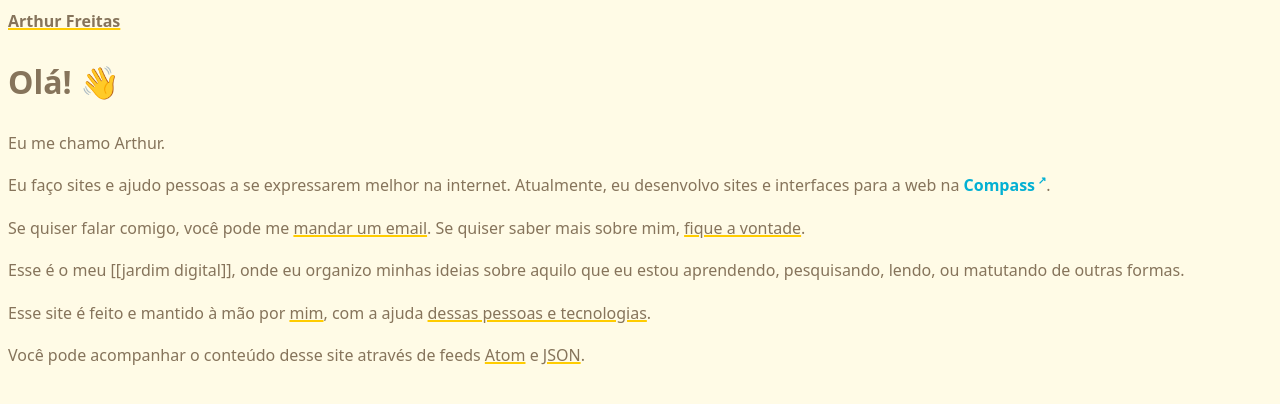
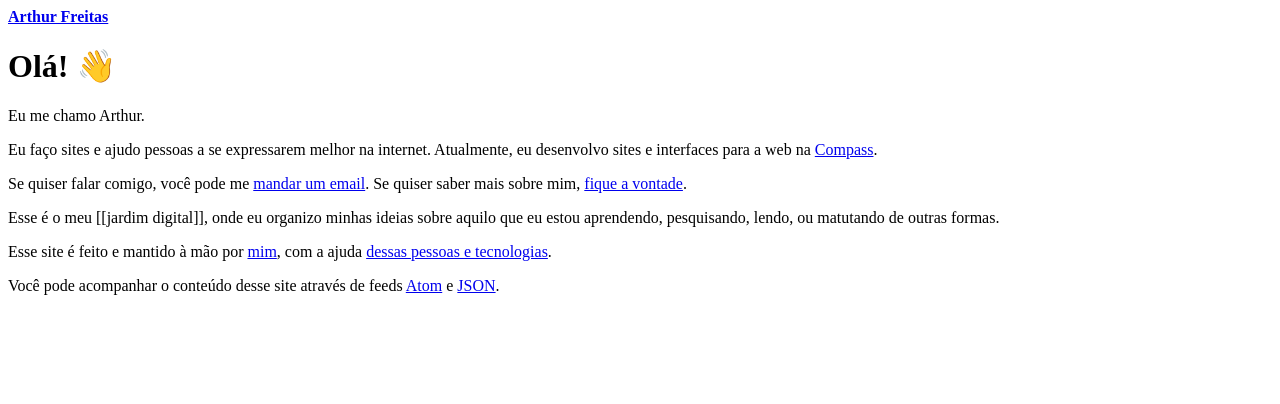
Before and after one commit to arthrfrts/arthrfrts.github.io, a Jekyll site: the page built from index.md, in a window 1280 px wide. Shown: the top 404 px of the page. Built offline with Jekyll 4.4.1, drawn with Linux system fonts in a browser that asks for light colours.

Commit message:
redefine estilos

```diff
--- a/_sass/_base.scss
+++ /dev/null
@@ -1,37 +0,0 @@
-body {
-  background-color: var(--color-background);
-  color: var(--color-text);
-  font: normal 1rem/1.65 system-ui;
-}
-
-a {
-  color: currentColor;
-  text-decoration: underline;
-  text-decoration-color: var(--color-link-internal);
-  text-decoration-thickness: 0.15em;
-  transition: all 150ms ease;
-
-  &:hover,
-  &:focus {
-    color: var(--color-link-internal);
-  }
-
-  &[href^="http"] {
-    font-weight: bold;
-    color: var(--color-link-external);
-    box-shadow: none;
-    text-decoration: none;
-
-    &::after {
-      content: "↗";
-      vertical-align: top;
-      font-size: 0.65em;
-      margin-left: 0.25em;
-    }
-
-    &:hover,
-    &:focus {
-      color: var(--color-text-subtle);
-    }
-  }
-}
--- a/_sass/_code.scss
+++ /dev/null
@@ -1,73 +0,0 @@
-.highlight  {
-  background: #f8f8f8;
-  padding: 1px 1em;
-  border-radius: 3px;
-  font-size: 1em;
-  font-size: 0.9em;
-  overflow: auto;
-  margin: 1em -1em;
-}
-
-div.highlight {
-  display: grid;
-}
-
-.highlight .c { color: #999988; font-style: italic } /* Comment */
-.highlight .err { color: #a61717; background-color: #e3d2d2 } /* Error */
-.highlight .k { font-weight: bold } /* Keyword */
-.highlight .o { font-weight: bold } /* Operator */
-.highlight .cm { color: #999988; font-style: italic } /* Comment.Multiline */
-.highlight .cp { color: #999999; font-weight: bold } /* Comment.Preproc */
-.highlight .c1 { color: #999988; font-style: italic } /* Comment.Single */
-.highlight .cs { color: #999999; font-weight: bold; font-style: italic } /* Comment.Special */
-.highlight .gd { color: #000000; background-color: #ffdddd } /* Generic.Deleted */
-.highlight .gd .x { color: #000000; background-color: #ffaaaa } /* Generic.Deleted.Specific */
-.highlight .ge { font-style: italic } /* Generic.Emph */
-.highlight .gr { color: #aa0000 } /* Generic.Error */
-.highlight .gh { color: #999999 } /* Generic.Heading */
-.highlight .gi { color: #000000; background-color: #ddffdd } /* Generic.Inserted */
-.highlight .gi .x { color: #000000; background-color: #aaffaa } /* Generic.Inserted.Specific */
-.highlight .go { color: #888888 } /* Generic.Output */
-.highlight .gp { color: #555555 } /* Generic.Prompt */
-.highlight .gs { font-weight: bold } /* Generic.Strong */
-.highlight .gu { color: #aaaaaa } /* Generic.Subheading */
-.highlight .gt { color: #aa0000 } /* Generic.Traceback */
-.highlight .kc { font-weight: bold } /* Keyword.Constant */
-.highlight .kd { font-weight: bold } /* Keyword.Declaration */
-.highlight .kp { font-weight: bold } /* Keyword.Pseudo */
-.highlight .kr { font-weight: bold } /* Keyword.Reserved */
-.highlight .kt { color: #445588; font-weight: bold } /* Keyword.Type */
-.highlight .m { color: #009999 } /* Literal.Number */
-.highlight .s { color: #d14 } /* Literal.String */
-.highlight .na { color: #008080 } /* Name.Attribute */
-.highlight .nb { color: #0086B3 } /* Name.Builtin */
-.highlight .nc { color: #445588; font-weight: bold } /* Name.Class */
-.highlight .no { color: #008080 } /* Name.Constant */
-.highlight .ni { color: #800080 } /* Name.Entity */
-.highlight .ne { color: #990000; font-weight: bold } /* Name.Exception */
-.highlight .nf { color: #990000; font-weight: bold } /* Name.Function */
-.highlight .nn { color: #555555 } /* Name.Namespace */
-.highlight .nt { color: #000080 } /* Name.Tag */
-.highlight .nv { color: #008080 } /* Name.Variable */
-.highlight .ow { font-weight: bold } /* Operator.Word */
-.highlight .w { color: #bbbbbb } /* Text.Whitespace */
-.highlight .mf { color: #009999 } /* Literal.Number.Float */
-.highlight .mh { color: #009999 } /* Literal.Number.Hex */
-.highlight .mi { color: #009999 } /* Literal.Number.Integer */
-.highlight .mo { color: #009999 } /* Literal.Number.Oct */
-.highlight .sb { color: #d14 } /* Literal.String.Backtick */
-.highlight .sc { color: #d14 } /* Literal.String.Char */
-.highlight .sd { color: #d14 } /* Literal.String.Doc */
-.highlight .s2 { color: #d14 } /* Literal.String.Double */
-.highlight .se { color: #d14 } /* Literal.String.Escape */
-.highlight .sh { color: #d14 } /* Literal.String.Heredoc */
-.highlight .si { color: #d14 } /* Literal.String.Interpol */
-.highlight .sx { color: #d14 } /* Literal.String.Other */
-.highlight .sr { color: #009926 } /* Literal.String.Regex */
-.highlight .s1 { color: #d14 } /* Literal.String.Single */
-.highlight .ss { color: #990073 } /* Literal.String.Symbol */
-.highlight .bp { color: #999999 } /* Name.Builtin.Pseudo */
-.highlight .vc { color: #008080 } /* Name.Variable.Class */
-.highlight .vg { color: #008080 } /* Name.Variable.Global */
-.highlight .vi { color: #008080 } /* Name.Variable.Instance */
-.highlight .il { color: #009999 } /* Literal.Number.Integer.Long */
--- a/_sass/_normalize.scss
+++ /dev/null
@@ -1,338 +0,0 @@
-/*! normalize.css v8.0.0 | MIT License | github.com/necolas/normalize.css */
-
-/* Document
-   ========================================================================== */
-
-/**
- * 1. Correct the line height in all browsers.
- * 2. Prevent adjustments of font size after orientation changes in iOS.
- */
-
- html {
-  line-height: 1.15; /* 1 */
-  -webkit-text-size-adjust: 100%; /* 2 */
-}
-
-/* Sections
-   ========================================================================== */
-
-/**
- * Remove the margin in all browsers.
- */
-
-body {
-  margin: 0;
-}
-
-/**
- * Correct the font size and margin on `h1` elements within `section` and
- * `article` contexts in Chrome, Firefox, and Safari.
- */
-
-h1 {
-  font-size: 2em;
-  margin: 0.67em 0;
-}
-
-/* Grouping content
-   ========================================================================== */
-
-/**
- * 1. Add the correct box sizing in Firefox.
- * 2. Show the overflow in Edge and IE.
- */
-
-hr {
-  box-sizing: content-box; /* 1 */
-  height: 0; /* 1 */
-  overflow: visible; /* 2 */
-}
-
-/**
- * 1. Correct the inheritance and scaling of font size in all browsers.
- * 2. Correct the odd `em` font sizing in all browsers.
- */
-
-pre {
-  font-size: 1em; /* 2 */
-}
-
-/* Text-level semantics
-   ========================================================================== */
-
-/**
- * Remove the gray background on active links in IE 10.
- */
-
-a {
-  background-color: transparent;
-}
-
-/**
- * 1. Remove the bottom border in Chrome 57-
- * 2. Add the correct text decoration in Chrome, Edge, IE, Opera, and Safari.
- */
-
-abbr[title] {
-  border-bottom: none; /* 1 */
-  text-decoration: underline; /* 2 */
-  text-decoration: underline dotted; /* 2 */
-}
-
-/**
- * Add the correct font weight in Chrome, Edge, and Safari.
- */
-
-b,
-strong {
-  font-weight: bolder;
-}
-
-/**
- * 1. Correct the inheritance and scaling of font size in all browsers.
- * 2. Correct the odd `em` font sizing in all browsers.
- */
-
-code,
-kbd,
-samp {
-  font-size: 1em; /* 2 */
-}
-
-/**
- * Add the correct font size in all browsers.
- */
-
-small {
-  font-size: 80%;
-}
-
-/**
- * Prevent `sub` and `sup` elements from affecting the line height in
- * all browsers.
- */
-
-sub,
-sup {
-  font-size: 75%;
-  line-height: 0;
-  position: relative;
-  vertical-align: baseline;
-}
-
-sub {
-  bottom: -0.25em;
-}
-
-sup {
-  top: -0.5em;
-}
-
-/* Embedded content
-   ========================================================================== */
-
-/**
- * Remove the border on images inside links in IE 10.
- */
-
-img {
-  border-style: none;
-}
-
-/* Forms
-   ========================================================================== */
-
-/**
- * 1. Change the font styles in all browsers.
- * 2. Remove the margin in Firefox and Safari.
- */
-
-button,
-input,
-optgroup,
-select,
-textarea {
-  font-size: 100%; /* 1 */
-  line-height: 1.15; /* 1 */
-  margin: 0; /* 2 */
-}
-
-/**
- * Show the overflow in IE.
- * 1. Show the overflow in Edge.
- */
-
-button,
-input { /* 1 */
-  overflow: visible;
-}
-
-/**
- * Remove the inheritance of text transform in Edge, Firefox, and IE.
- * 1. Remove the inheritance of text transform in Firefox.
- */
-
-button,
-select { /* 1 */
-  text-transform: none;
-}
-
-/**
- * Correct the inability to style clickable types in iOS and Safari.
- */
-
-button,
-[type="button"],
-[type="reset"],
-[type="submit"] {
-  -webkit-appearance: button;
-}
-
-/**
- * Remove the inner border and padding in Firefox.
- */
-
-button::-moz-focus-inner,
-[type="button"]::-moz-focus-inner,
-[type="reset"]::-moz-focus-inner,
-[type="submit"]::-moz-focus-inner {
-  border-style: none;
-  padding: 0;
-}
-
-/**
- * Restore the focus styles unset by the previous rule.
- */
-
-button:-moz-focusring,
-[type="button"]:-moz-focusring,
-[type="reset"]:-moz-focusring,
-[type="submit"]:-moz-focusring {
-  outline: 1px dotted ButtonText;
-}
-
-/**
- * Correct the padding in Firefox.
- */
-
-fieldset {
-  padding: 0.35em 0.75em 0.625em;
-}
-
-/**
- * 1. Correct the text wrapping in Edge and IE.
- * 2. Correct the color inheritance from `fieldset` elements in IE.
- * 3. Remove the padding so developers are not caught out when they zero out
- *    `fieldset` elements in all browsers.
- */
-
-legend {
-  box-sizing: border-box; /* 1 */
-  color: inherit; /* 2 */
-  display: table; /* 1 */
-  max-width: 100%; /* 1 */
-  padding: 0; /* 3 */
-  white-space: normal; /* 1 */
-}
-
-/**
- * Add the correct vertical alignment in Chrome, Firefox, and Opera.
- */
-
-progress {
-  vertical-align: baseline;
-}
-
-/**
- * Remove the default vertical scrollbar in IE 10+.
- */
-
-textarea {
-  overflow: auto;
-}
-
-/**
- * 1. Add the correct box sizing in IE 10.
- * 2. Remove the padding in IE 10.
- */
-
-[type="checkbox"],
-[type="radio"] {
-  box-sizing: border-box; /* 1 */
-  padding: 0; /* 2 */
-}
-
-/**
- * Correct the cursor style of increment and decrement buttons in Chrome.
- */
-
-[type="number"]::-webkit-inner-spin-button,
-[type="number"]::-webkit-outer-spin-button {
-  height: auto;
-}
-
-/**
- * 1. Correct the odd appearance in Chrome and Safari.
- * 2. Correct the outline style in Safari.
- */
-
-[type="search"] {
-  -webkit-appearance: textfield; /* 1 */
-  outline-offset: -2px; /* 2 */
-}
-
-/**
- * Remove the inner padding in Chrome and Safari on macOS.
- */
-
-[type="search"]::-webkit-search-decoration {
-  -webkit-appearance: none;
-}
-
-/**
- * 1. Correct the inability to style clickable types in iOS and Safari.
- * 2. Change font properties to `inherit` in Safari.
- */
-
-::-webkit-file-upload-button {
-  -webkit-appearance: button; /* 1 */
-  font: inherit; /* 2 */
-}
-
-/* Interactive
-   ========================================================================== */
-
-/*
- * Add the correct display in Edge, IE 10+, and Firefox.
- */
-
-details {
-  display: block;
-}
-
-/*
- * Add the correct display in all browsers.
- */
-
-summary {
-  display: list-item;
-}
-
-/* Misc
-   ========================================================================== */
-
-/**
- * Add the correct display in IE 10+.
- */
-
-template {
-  display: none;
-}
-
-/**
- * Add the correct display in IE 10.
- */
-
-[hidden] {
-  display: none;
-}
--- a/_sass/_style.scss
+++ /dev/null
@@ -1,146 +0,0 @@
-$color-primary: hsl(0, 0%, 10%);
-$color-text: hsl(0, 0%, 20%);
-$color-subtext: hsl(0, 0%, 30%);
-$color-border: hsl(0, 0%, 85%);
-$color-box-background: mix($color-primary, white, 4%);
-$border-radius: 4px;
-$font-family: -apple-system, BlinkMacSystemFont, Segoe UI, Helvetica, Arial,
-  sans-serif, Apple Color Emoji, Segoe UI Emoji, Segoe UI Symbol;
-
-body {
-  box-sizing: content-box;
-  font-family: $font-family;
-  margin: 0 auto;
-  line-height: 1.7;
-  padding: 4vh 6vw;
-  overflow-x: hidden;
-  color: $color-text;
-  font-size: 1rem;
-  max-width: 63em;
-
-  @media (min-width: 820px) {
-    font-size: 1.2rem;
-  }
-}
-
-time {
-  display: block;
-  color: $color-subtext;
-  margin: 0.5em 0 1em;
-}
-
-footer {
-  margin: 2em 0;
-  font-size: 0.8em;
-  color: mix($color-text, white, 80%);
-  padding-top: 1em;
-}
-
-img {
-  max-width: 100%;
-  display: block;
-  margin: 0 auto;
-  max-height: 75vh;
-  border-radius: $border-radius;
-}
-
-blockquote {
-  padding: 1.5em;
-  margin: 0;
-  font-size: 0.88em;
-  background: $color-box-background;
-  border-radius: $border-radius;
-
-  p {
-    margin: 0;
-  }
-}
-
-hr {
-  width: 100%;
-  border: 0;
-  height: 1px;
-  margin: 1.5em 0;
-  background: $color-border;
-}
-
-h1,
-h2,
-h3,
-h4,
-h5,
-h6 {
-  line-height: 1.3;
-  margin-bottom: 0;
-  padding-bottom: 0;
-}
-
-a {
-  transition: background 300ms;
-  padding: 0 0.1em;
-  text-decoration: none;
-  border-bottom: 1px solid $color-border;
-  color: $color-primary;
-  &:hover {
-    color: black !important;
-    background: #fffaf1;
-  }
-  &:after {
-    position: relative;
-    top: -0.5em;
-    font-size: 0.7em;
-    content: "↗";
-    color: #aaaaaa;
-  }
-  &.internal-link:after,
-  &.footnote:after,
-  &.reversefootnote:after {
-    content: "";
-  }
-}
-
-*:focus {
-  background: #ffe8bc !important;
-  color: black !important;
-}
-
-nav {
-  margin: 1em 0 3em;
-}
-
-#notes-entry-container {
-  display: grid;
-  grid-gap: 2em;
-  grid-template-areas:
-    "content"
-    "side";
-
-  @media (min-width: 700px) {
-    grid-template-columns: 3fr 1fr;
-    grid-template-areas: "content side";
-  }
-}
-
-.backlink-box {
-  background: $color-box-background;
-  padding: 1em;
-  border-radius: $border-radius;
-}
-
-code {
-  background: #f5f5f5;
-  padding: 0.1em 0.2em;
-  border-radius: 4px;
-}
-
-.invalid-link {
-  color: #444444;
-  cursor: help;
-  background: #fafafa;
-  padding: 0 0.1em;
-}
-
-.invalid-link-brackets {
-  color: #ccc;
-  cursor: help;
-}
--- a/assets/css/screen.scss
+++ b/assets/css/screen.scss
@@ -1,20 +1,2 @@
 ---
 ---
-
-:root {
-  --color-background: hsla(50, 100%, 95%, 1);
-  --color-text: hsla(36, 19%, 44%, 1);
-  --color-text-subtle: hsla(36, 19%, 44%, 0.65);
-  --color-link-internal: hsla(48, 100%, 50%, 1);
-  --color-link-external: hsla(190, 97%, 42%, 1);
-
-  @media screen and (prefers-color-scheme: dark) {
-    --color-background: hsla(211, 35%, 25%, 1);
-    --color-text: hsla(181, 87%, 91%, 1);
-    --color-text-subtle: hsla(181, 87%, 91%, 0.65);
-    --color-link-internal: hsla(190, 97%, 42%, 1);
-    --color-link-external: hsla(48, 100%, 50%, 1);
-  }
-}
-
-@import "base";
```
